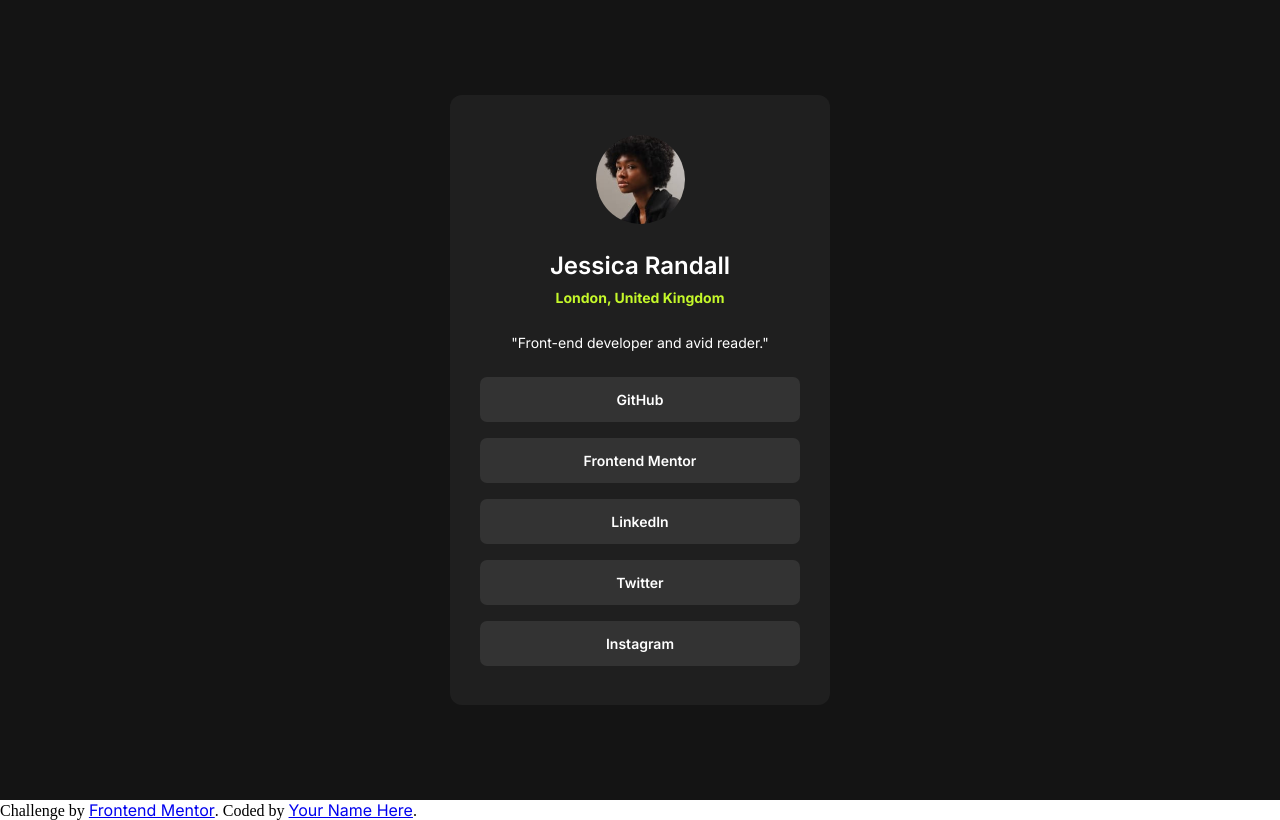
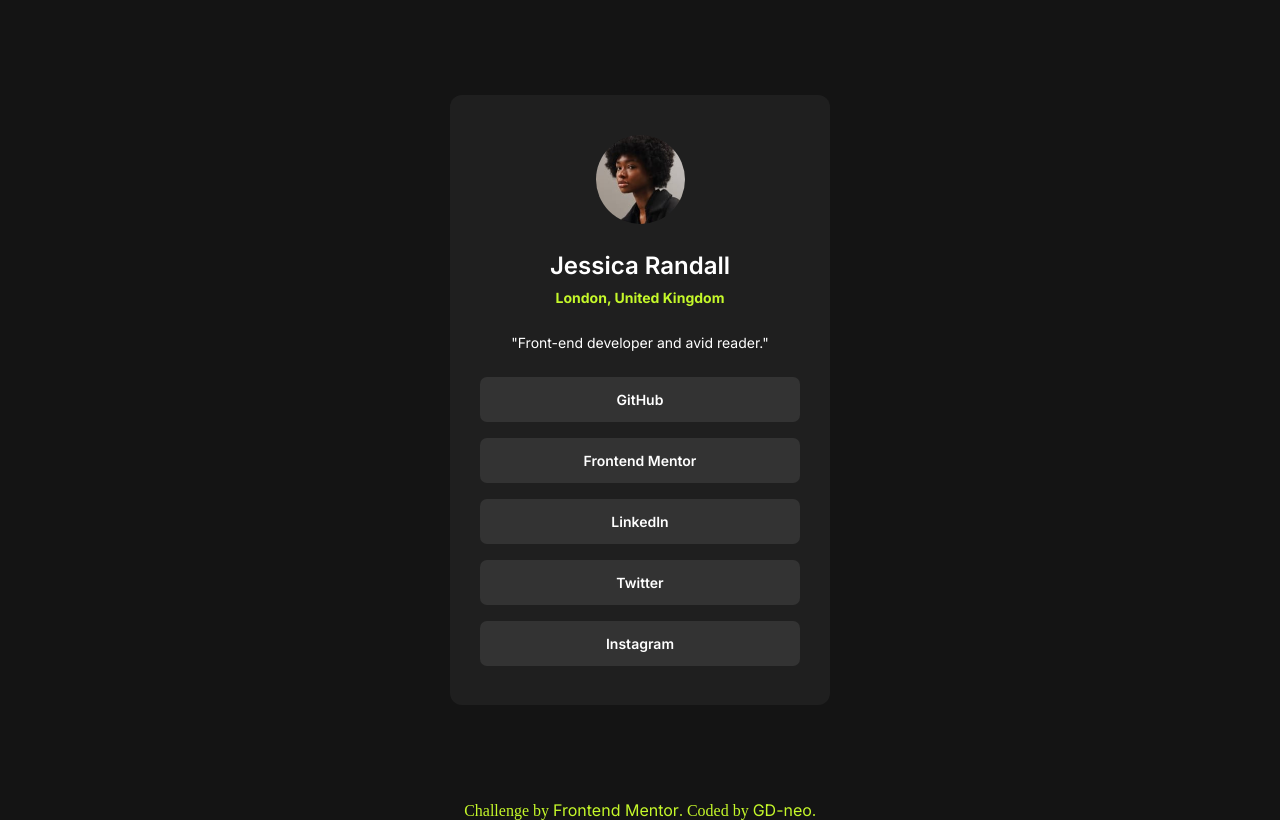
Before and after one commit to GD-neo/social-links-profile-challenge, a plain HTML site: page index.html in a window 1280 px wide. Drawn offline with Linux system fonts and the light colour scheme.

Commit message:
Changes to the footer

```diff
--- a/index.html
+++ b/index.html
@@ -38,10 +38,12 @@
       </div>
     </div>
   </main>
+  <footer>
+    <div class="attribution">
+      Challenge by <a href="https://www.frontendmentor.io?ref=challenge" target="_blank">Frontend Mentor</a>.
+      Coded by <a href="#">GD-neo</a>.
+    </div>
+  </footer>
 
-  <div class="attribution">
-    Challenge by <a href="https://www.frontendmentor.io?ref=challenge" target="_blank">Frontend Mentor</a>.
-    Coded by <a href="#">Your Name Here</a>.
-  </div>
 </body>
 </html>
--- a/styles.css
+++ b/styles.css
@@ -231,3 +231,15 @@ main {
         font-size: 14px;
     }
 }
+
+footer {
+    background-color: var(--primaryoffblack);
+    color: var(--primarygreen);
+    display: flex;
+    justify-content: center;
+}
+
+footer a {
+    text-decoration: none;
+    color: var(--primarygreen);
+}
```
